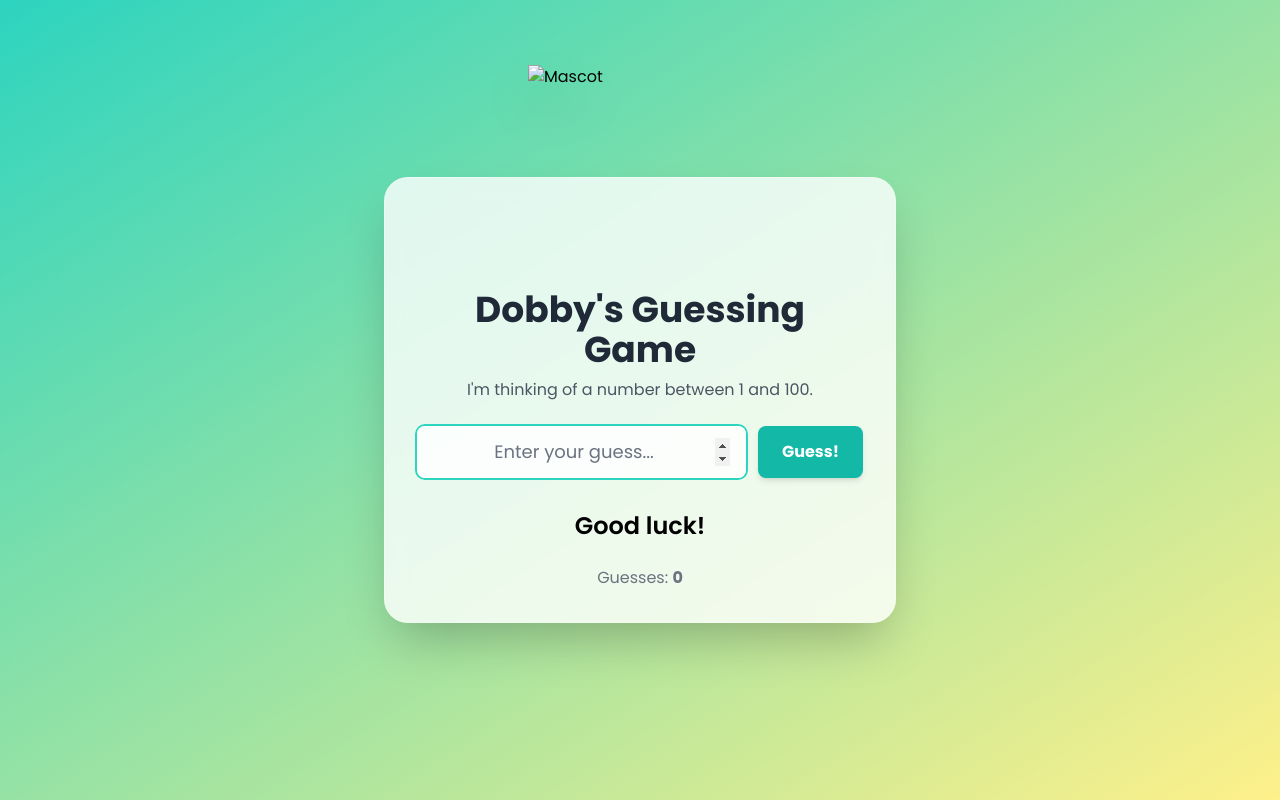
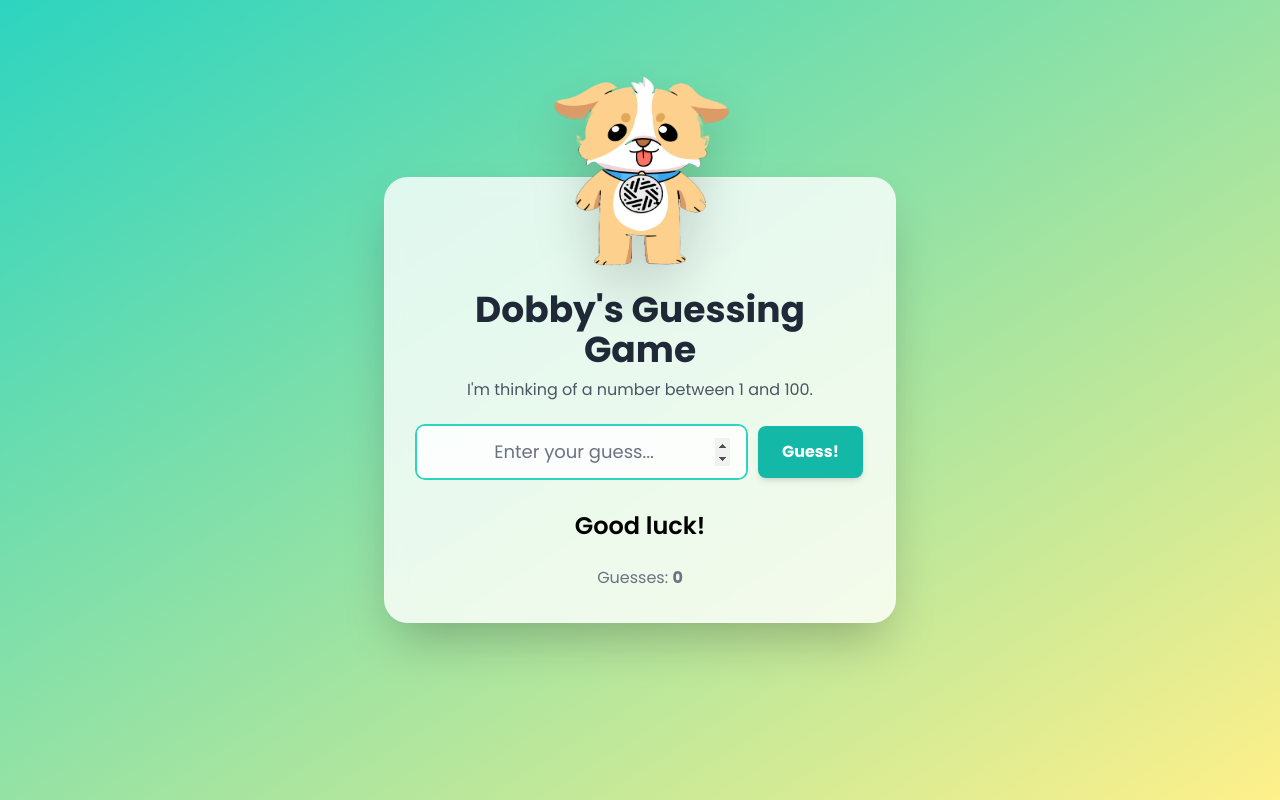
Before and after one commit to sparsh6864/Dobby-Guessing-Game, a plain HTML site: page index.html in a window 1280 px wide. Drawn offline with nearby package versions, Linux system fonts and the light colour scheme.

Commit message:
Update index.html

```diff
--- a/index.html
+++ b/index.html
@@ -31,7 +31,7 @@
 
     <div class="relative w-full max-w-lg mx-auto">
         <!-- Mascot Image -->
-        <img src="mascot.jpg" alt="Mascot" class="absolute -top-28 left-1/2 -translate-x-1/2 w-56 h-56 drop-shadow-2xl z-10 select-none">
+        <img src="mascot.png" alt="Mascot" class="absolute -top-28 left-1/2 -translate-x-1/2 w-56 h-56 drop-shadow-2xl z-10 select-none">
 
         <div class="game-card rounded-3xl shadow-2xl p-8 pt-28 text-center relative">
             <h1 class="text-4xl font-bold text-gray-800 mb-2">Dobby's Guessing Game</h1>
```
